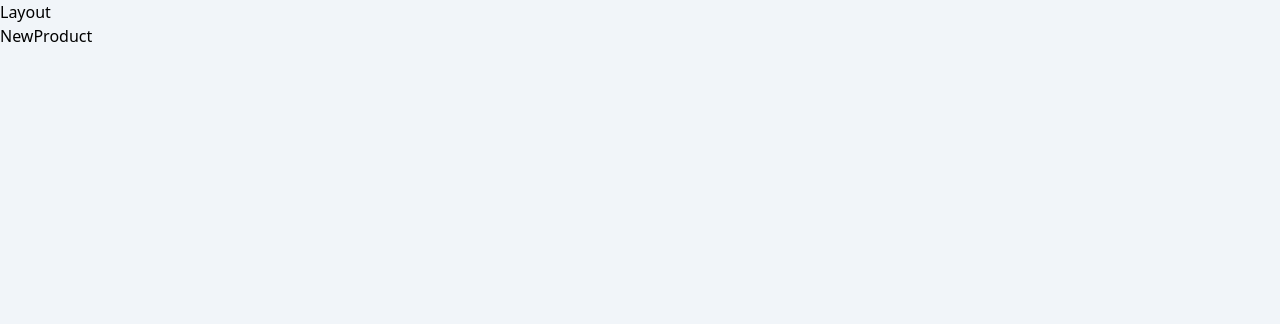
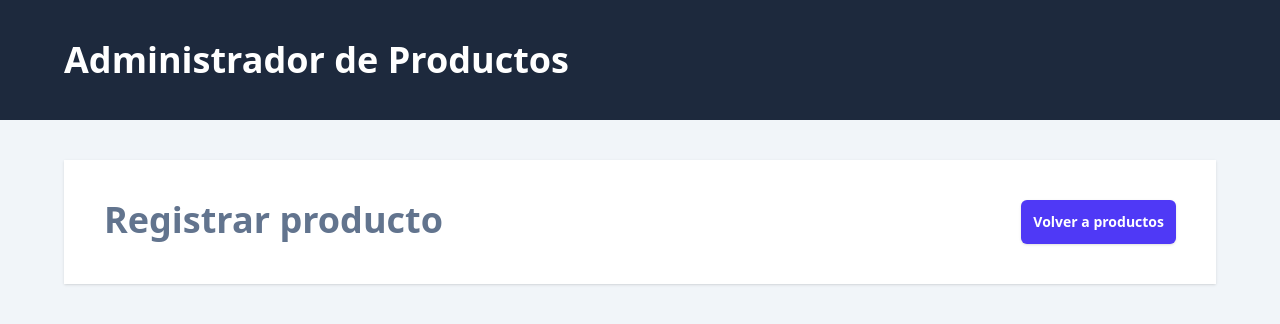
Before and after one commit to pierodev0/react-typescript-course, a React (Vite) app in the folder client/: page /productos/nuevo in a window 1280 px wide. Shown: the top 324 px of the page. Built offline with nearby package versions, Linux system fonts and the light colour scheme.

Commit message:
feat: routing entre diferentes paginas

```diff
--- a/client/src/layouts/Layout.tsx
+++ b/client/src/layouts/Layout.tsx
@@ -1,12 +1,19 @@
 import { Outlet } from "react-router";
 
-const Layout = () => {
+export default function Layout() {
   return (
     <>
-      <div>Layout</div>
-      <Outlet />
+      <header className="bg-slate-800">
+        <div className="mx-auto max-w-6xl py-10">
+          <h1 className="text-4xl font-extrabold text-white">
+            Administrador de Productos
+          </h1>
+        </div>
+      </header>
+
+      <main className="mt-10 mx-auto max-w-6xl p-10 bg-white shadow">
+        <Outlet />
+      </main>
     </>
   );
-};
-
-export default Layout;
+}
--- a/client/src/views/NewProduct.tsx
+++ b/client/src/views/NewProduct.tsx
@@ -1,7 +1,21 @@
+import { Link } from "react-router";
+
 const NewProduct = () => {
   return (
-    <div>NewProduct</div>
-  )
-}
+    <>
+      <div className="flex justify-between">
+        <h2 className="text-4xl font-black text-slate-500">
+          Registrar producto
+        </h2>
+        <Link
+          to={"/"}
+          className="rounded-md bg-indigo-600 p-3 text-sm font-bold text-white shadow-sm hover:bg-indigo-500"
+        >
+          Volver a productos
+        </Link>
+      </div>
+    </>
+  );
+};
 
-export default NewProduct
+export default NewProduct;
--- a/client/src/views/Products.tsx
+++ b/client/src/views/Products.tsx
@@ -1,5 +1,19 @@
+import { Link } from "react-router";
+
 const Products = () => {
-  return <div>Products</div>;
+  return (
+    <>
+      <div className="flex justify-between">
+        <h2 className="text-4xl font-black text-slate-500">Productos</h2>
+        <Link
+          to={"productos/nuevo"}
+          className="rounded-md bg-indigo-600 p-3 text-sm font-bold text-white shadow-sm hover:bg-indigo-500"
+        >
+          Agregar Productos
+        </Link>
+      </div>
+    </>
+  );
 };
 
 export default Products;
```
